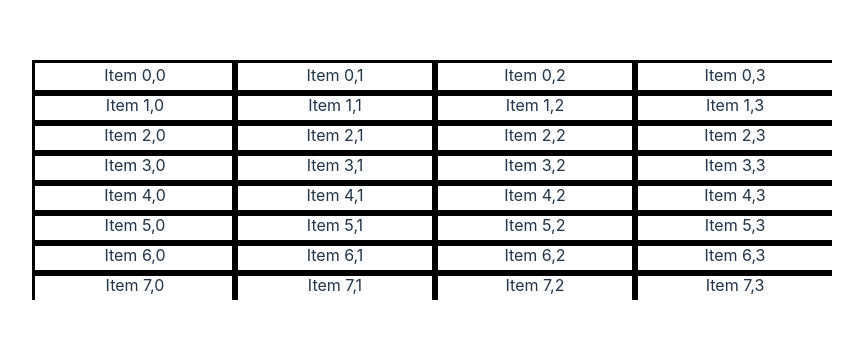
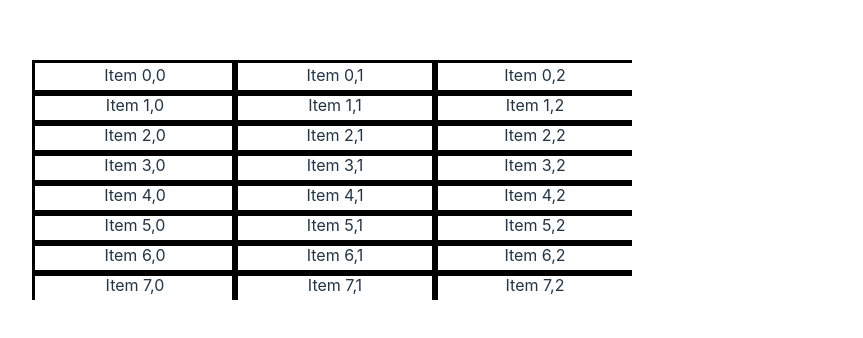
Before and after one commit to TheCandidStartup/infinisheet, a React (Vite) app: page / in a window 1280 px wide. Shown: the part 220-558 px from the top of the page, without its empty margins (0-863 px from the left). Built offline with nearby package versions, Linux system fonts and the light colour scheme.

Commit message:
Reduced width so it fits within standard blog page width

```diff
--- a/src/App.tsx
+++ b/src/App.tsx
@@ -16,7 +16,7 @@ function App() {
         height={240}
         rowCount={10000}
         rowHeight={30}
-        width={800}>
+        width={600}>
           {Cell}
       </Grid>
     </div>
```
